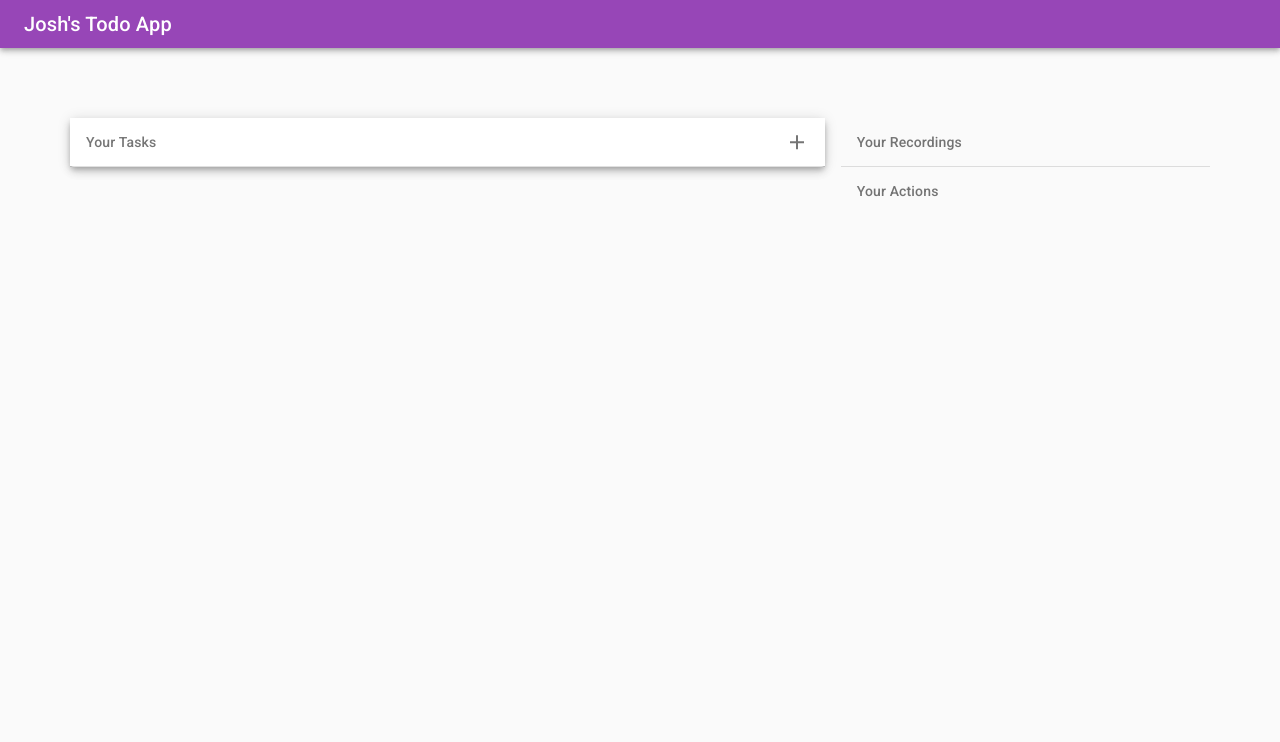
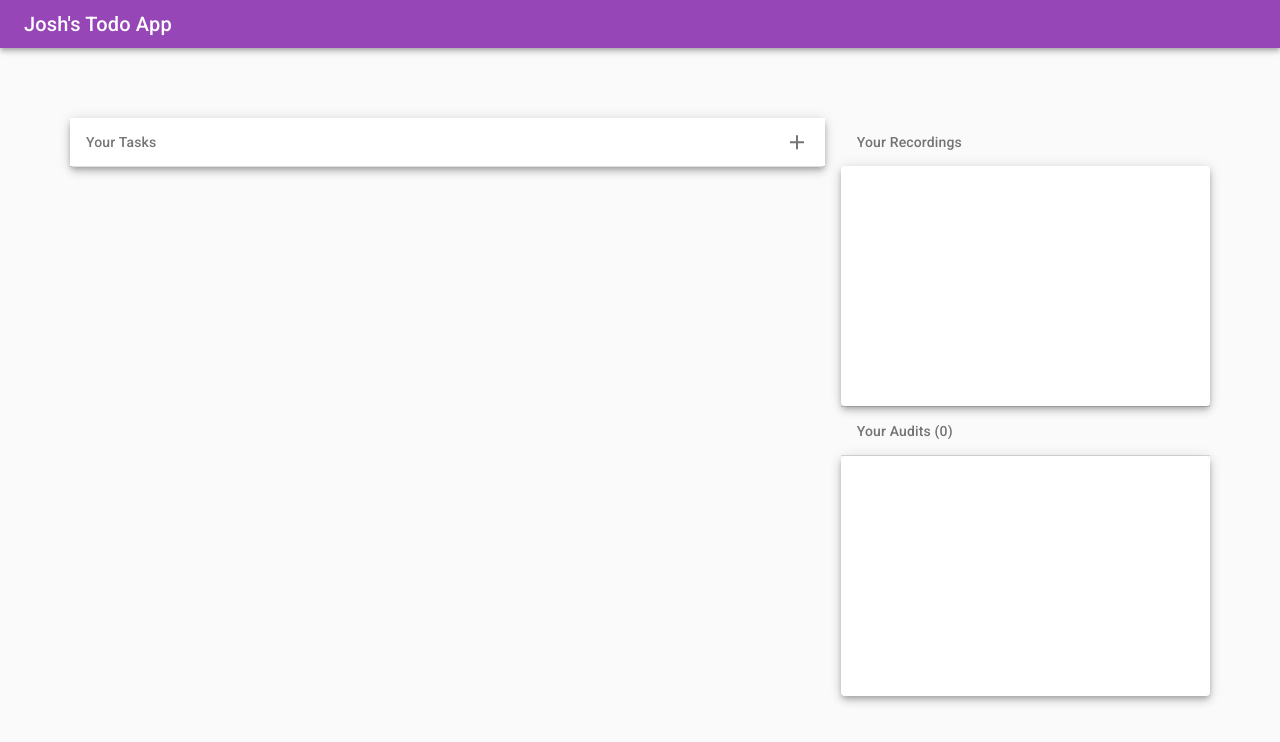
Before and after one commit to joshuaedwardcrowe/Recordable, a React (Create React App) app: page / in a window 1280 px wide. Shown: the top 742 px of the page. Built offline with nearby package versions, Linux system fonts and the light colour scheme.

Commit message:
Audits Update in Redux on Save

```diff
--- a/package.json
+++ b/package.json
@@ -11,6 +11,7 @@
     "@testing-library/user-event": "^7.1.2",
     "prop-types": "^15.7.2",
     "react": "^16.13.0",
+    "react-custom-scrollbars": "^4.2.1",
     "react-dom": "^16.13.0",
     "react-redux": "^7.2.0",
     "react-scripts": "3.4.0",
--- a/src/Components/Action/Action.jsx
+++ /dev/null
@@ -1,22 +0,0 @@
-import React from "react";
-
-import ListItem from "@material-ui/core/ListItem";
-import ListItemText from "@material-ui/core/ListItemText";
-
-import {ActionShape} from "../../shapes";
-
-export const Action = ({ action: { taskId, field, oldValue, newValue, actioned } }) => (
-    <ListItem>
-        <ListItemText
-            primary={`#${taskId}: Field '${field}' Changed from ${oldValue} => ${newValue}`}
-            secondary={`Actioned at ${actioned}`} // TODO: get duration
-        />
-    </ListItem>
-);
-
-Action.propTypes = {
-    action: ActionShape.isRequired,
-};
-
-
-export default Action;
--- a/src/Components/ActionList/ActionList.jsx
+++ /dev/null
@@ -1,38 +0,0 @@
-import React, { Fragment } from "react";
-import PropTypes from "prop-types";
-import {connect} from "react-redux";
-import ListSubheader from "@material-ui/core/ListSubheader";
-import Paper from "@material-ui/core/Paper";
-import Action from "../Action/Action";
-import {ActionShape} from "../../shapes";
-
-const ActionList = ({ actions }) => (
-    <Fragment>
-        <ListSubheader>
-            Your Actions
-        </ListSubheader>
-        <Paper elevation={5}>
-            {
-                actions
-                    .sort((a, b) => a.actioned < b.actioned)
-                    .map(action => (
-                        <Action
-                            key={action.id}
-                            recordings={action}
-                        />))
-            }
-        </Paper>
-    </Fragment>
-);
-
-ActionList.propTypes = {
-    actions: PropTypes.arrayOf(ActionShape).isRequired,
-};
-
-ActionList.defaultProps = {
-    actions: [],
-}
-
-const mapStateToProps = ({ actions }) => ({ actions });
-
-export default connect(mapStateToProps)(ActionList);
--- /dev/null
+++ b/src/Components/Audit/Audit.jsx
@@ -0,0 +1,22 @@
+import React from "react";
+
+import ListItem from "@material-ui/core/ListItem";
+import ListItemText from "@material-ui/core/ListItemText";
+
+import { AuditShape } from "../../shapes";
+
+export const Audit = ({ audit: { taskId, fieldName, oldValue, newValue, actioned } }) => (
+    <ListItem divider>
+        <ListItemText
+            primary={`#${taskId}: Field '${fieldName}' Changed from ${oldValue} => ${newValue}`}
+            secondary={`Actioned at ${actioned}`} // TODO: get duration
+        />
+    </ListItem>
+);
+
+Audit.propTypes = {
+    audit: AuditShape.isRequired,
+};
+
+
+export default Audit;
--- /dev/null
+++ b/src/Components/AuditList/AuditList.jsx
@@ -0,0 +1,53 @@
+import React from "react";
+import PropTypes from "prop-types";
+import { connect } from "react-redux";
+import { makeStyles } from "@material-ui/styles"
+import { Scrollbars } from "react-custom-scrollbars";
+import ListSubheader from "@material-ui/core/ListSubheader";
+import Paper from "@material-ui/core/Paper";
+import Divider from "@material-ui/core/Divider";
+import Audit from "../Audit/Audit";
+import { AuditShape } from "../../shapes";
+
+const useStyles = makeStyles({
+    root: {
+        height: "30vh"
+    }
+})
+
+const AuditList = ({ audits }) => {
+    const classes = useStyles();
+    return (
+        <>
+            <ListSubheader>
+                Your Audits ({audits.length})
+            </ListSubheader>
+            <Divider />
+            <Paper elevation={5} className={classes.root}>
+                <Scrollbars autoHide>
+                    {
+                        audits
+                            .reverse()
+                            .map(audit => (
+                                <Audit
+                                    key={audit.id}
+                                    audit={audit}
+                                />))
+                    }
+                </Scrollbars>
+            </Paper>
+        </>
+    );
+}
+
+AuditList.propTypes = {
+    actions: PropTypes.arrayOf(AuditShape),
+};
+
+AuditList.defaultProps = {
+    audits: [],
+}
+
+const mapStateToProps = ({ auditState: { audits } }) => ({ audits });
+
+export default connect(mapStateToProps)(AuditList);
--- a/src/Components/RecordingList/RecordingList.jsx
+++ b/src/Components/RecordingList/RecordingList.jsx
@@ -1,6 +1,7 @@
-import React, { Fragment } from "react";
+import React from "react";
 import PropTypes from "prop-types";
 import { connect } from "react-redux";
+import { makeStyles } from "@material-ui/styles"
 
 import ListSubheader from "@material-ui/core/ListSubheader";
 import Paper from "@material-ui/core/Paper";
@@ -8,12 +9,20 @@ import Paper from "@material-ui/core/Paper";
 import Recording from "../Recording/Recording";
 import { RecordingShape } from "../../shapes";
 
-const RecordingList = ({ recordings }) => (
-    <Fragment>
+const useStyles = makeStyles({
+    root: {
+        height: "30vh"
+    }
+})
+
+const RecordingList = ({ recordings }) => {
+    const classes = useStyles();
+    return (
+        <>
             <ListSubheader>
                 Your Recordings
             </ListSubheader>
-        <Paper elevation={5}>
+            <Paper elevation={5} className={classes.root}>
                 {
                     recordings
                         .filter(task => !task.deleted)
@@ -25,8 +34,9 @@ const RecordingList = ({ recordings }) => (
                             />))
                 }
             </Paper>
-    </Fragment>
+        </>
     );
+}
 
 RecordingList.propTypes = {
     recordings: PropTypes.arrayOf(RecordingShape).isRequired,
--- a/src/Store/Audit/AuditReducer.js
+++ b/src/Store/Audit/AuditReducer.js
@@ -15,14 +15,20 @@ export const AuditReducer = (state = initialAuditState, action) => {
         case AuditActionTypes.AUDIT_LOAD_COMPLETE:
             return {
                 ...state,
-                tasks: action.payload.tasks,
+                audits: action.payload.audits,
 
             }
         case AuditActionTypes.AUDIT_LOAD_FAILED:
             return {
                 ...state,
-                tasksLoading: false,
+                auditsLoading: false,
             }
+        case AuditActionTypes.AUDIT_SAVE_COMPLETE: {
+            return {
+                ...state,
+                audits: [...state.audits, action.payload.audit]
+            }
+        }
         default:
             return state;
     }
--- a/src/TodoApp/TodoApp.jsx
+++ b/src/TodoApp/TodoApp.jsx
@@ -9,15 +9,15 @@ import Divider from "@material-ui/core/Divider";
 import Bar from "../Components/Bar/Bar";
 import TaskList from "../Components/TaskList/TaskList";
 import RecordingList from "../Components/RecordingList/RecordingList";
-import ActionList from "../Components/ActionList/ActionList";
+import AuditList from "../Components/AuditList/AuditList";
 
 import { loadSavedTasks } from "../Store/taskActions";
 import { loadSavedAudits } from "../Store/Audit/AuditAction";
 
-
-const useStyles = makeStyles({
+const useContainerStyles = makeStyles({
     root: {
-        padding: "5em"
+        padding: "5em",
+        maxHeight: "100vh"
     }
 })
 
@@ -28,18 +28,18 @@ export const TodoApp = ({ loadSavedTasks, loadSavedAudits }) => {
         loadSavedAudits()
     }, [loadSavedTasks, loadSavedAudits])
 
-    const classes = useStyles();
+    const containerClasses = useContainerStyles();
     return (
         <Fragment>
             <Bar>Josh's Todo App</Bar>
-            <Grid container className={classes.root} spacing={2}>
+            <Grid container className={containerClasses.root} spacing={2}>
                 <Grid item xs={8}>
                     <TaskList />
                 </Grid>
                 <Grid item xs={4}>
                     <RecordingList />
                     <Divider />
-                    <ActionList />
+                    <AuditList />
                 </Grid>
             </Grid>
         </Fragment>
--- a/src/shapes.js
+++ b/src/shapes.js
@@ -9,7 +9,7 @@ export const TaskShape = PropTypes.shape({
 });
 
 
-export const ActionShape = PropTypes.shape({
+export const AuditShape = PropTypes.shape({
     taskId: PropTypes.number.isRequired,
     fieldName: PropTypes.string.isRequired,
     oldValue: PropTypes.string.isRequired,
```
Also changed, not shown: 1 other file (tests, documents, lock files or other folders). Lines whose indentation alone changed are shown as unchanged.
